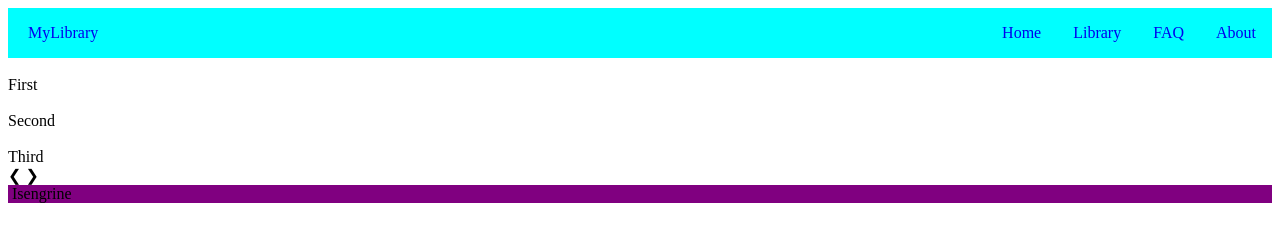
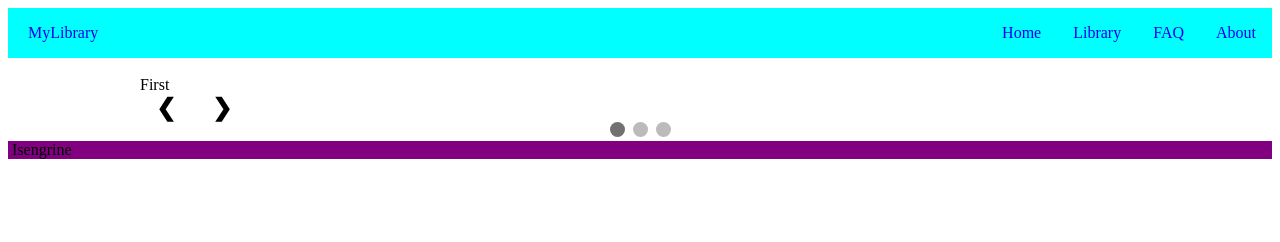
Before and after one commit to Isengrine/library-app, a plain HTML site: page index.html in a window 1280 px wide. Drawn offline with Linux system fonts and the light colour scheme.

Commit message:
Add image carousel, separate script into two files

```diff
--- a/index.html
+++ b/index.html
@@ -5,7 +5,7 @@
   <meta http-equiv="X-UA-Compatible" content="IE=edge">
   <meta name="viewport" content="width=device-width, initial-scale=1.0">
   <link rel="stylesheet" href="style.css">
-  <script src="script.js" defer></script>
+  <script src="main-script.js" defer></script>
   <title>Library</title>
 </head>
 <body>
@@ -39,13 +39,14 @@
           <img src="" alt="">
           <div class="caption">Third</div>
         </div>
-
         <!-- Next and previous buttons -->
-        <a id="previous">&#10094;</a>
-        <a id="next">&#10095;</a>
+        <a id="prev" onclick="plusSlides(-1)">&#10094;</a>
+        <a id="next" onclick="plusSlides(1)">&#10095;</a>
       </div>
       <div id="current-slide">
-
+        <span class="dot" onclick="currentSlide(1)"></span>
+        <span class="dot" onclick="currentSlide(2)"></span>
+        <span class="dot" onclick="currentSlide(3)"></span>
       </div>
     </div>
   </div>
--- /dev/null
+++ b/main-script.js
@@ -0,0 +1,34 @@
+function showSlide() {
+    if (slideIndex > slides.length) {
+        slideIndex = 1;
+    }
+    if (slideIndex < 1) {
+        slideIndex = slides.length;
+    }
+    for (let i = 0; i < slides.length; i++) {
+        slides[i].style.display = "none";
+    }
+    for (let i = 0; i < dots.length; i++) {
+        dots[i].className = dots[i].className.replace(" active", "");
+    }
+
+    slides[slideIndex - 1].style.display = "block";
+    dots[slideIndex - 1].className += " active";
+}
+
+function plusSlides(n) {
+    slideIndex += n;
+    showSlide();
+}
+
+function currentSlide(n) {
+    slideIndex = n;
+    showSlide();
+}
+
+let slides = document.getElementsByClassName("slide");
+let dots = document.getElementsByClassName("dot");
+
+let slideIndex = 1;
+
+showSlide();
--- a/style.css
+++ b/style.css
@@ -42,6 +42,52 @@ ul {
   padding: 1rem;
 }
 
+#carousel {
+  max-width: 1000px;
+  position: relative;
+  margin: auto;
+}
+
+.slide {
+  display: none;
+}
+
+#prev, #next {
+  padding: 16px;
+  font-size: 24px;
+  font-weight: bold;
+  border-radius: 0 3px 3px 0;
+  cursor: pointer;
+  user-select: none;
+}
+
+#next {
+  right: 0;
+  border-radius: 3px 0 0 3px;
+}
+
+#prev:hover, #next:hover {
+  background-color: rgba(0,0,0,0.8);
+}
+
+#current-slide {
+  text-align: center;
+}
+
+.dot {
+  height: 15px;
+  width: 15px;
+  margin: 0 2px;
+  background-color: #bbbbbb;
+  border-radius: 50%;
+  display: inline-block;
+  cursor: pointer;
+}
+
+.dot:hover, .active {
+  background-color: #717171;
+}
+
 #footer-container {
   margin-right: auto;
   margin-left: auto;
```
Also changed, not shown: library-script.js (renamed from script.js). Lines whose indentation alone changed are shown as unchanged.
